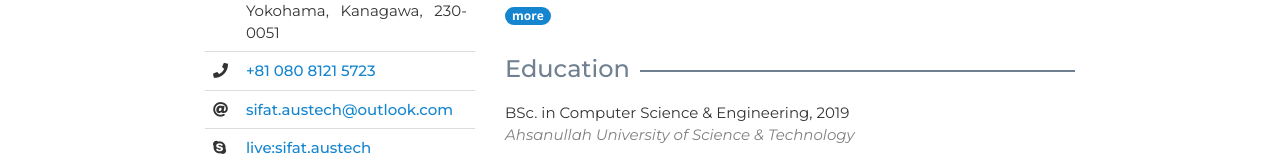
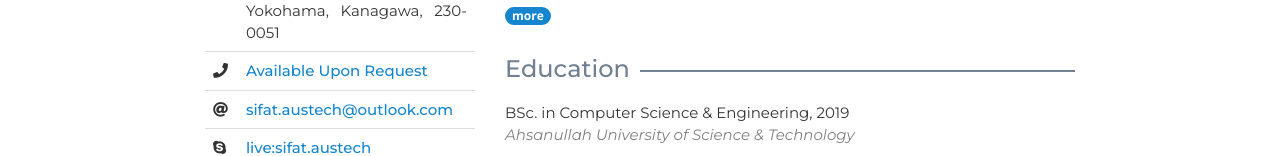
Before and after one commit to Sifat-Ahmed/sifat-ahmed.github.io, a plain HTML site: page index.html in a window 1280 px wide. Shown: the part 459-615 px from the top of the page. Drawn offline with nearby package versions, Linux system fonts and the light colour scheme; some icons are missing.

Commit message:
Update index.html

```diff
--- a/index.html
+++ b/index.html
@@ -75,7 +75,7 @@
             </tr>
             <tr>
               <td><i class="fas fa-phone"></i></td>
-              <td><a href="tel:+8801521494916">+81 080 8121 5723</a></td>
+              <td><a href="#">Available Upon Request</a></td>
             </tr>
             <tr>
               <td><i class="fas fa-at"></i></td>
```
